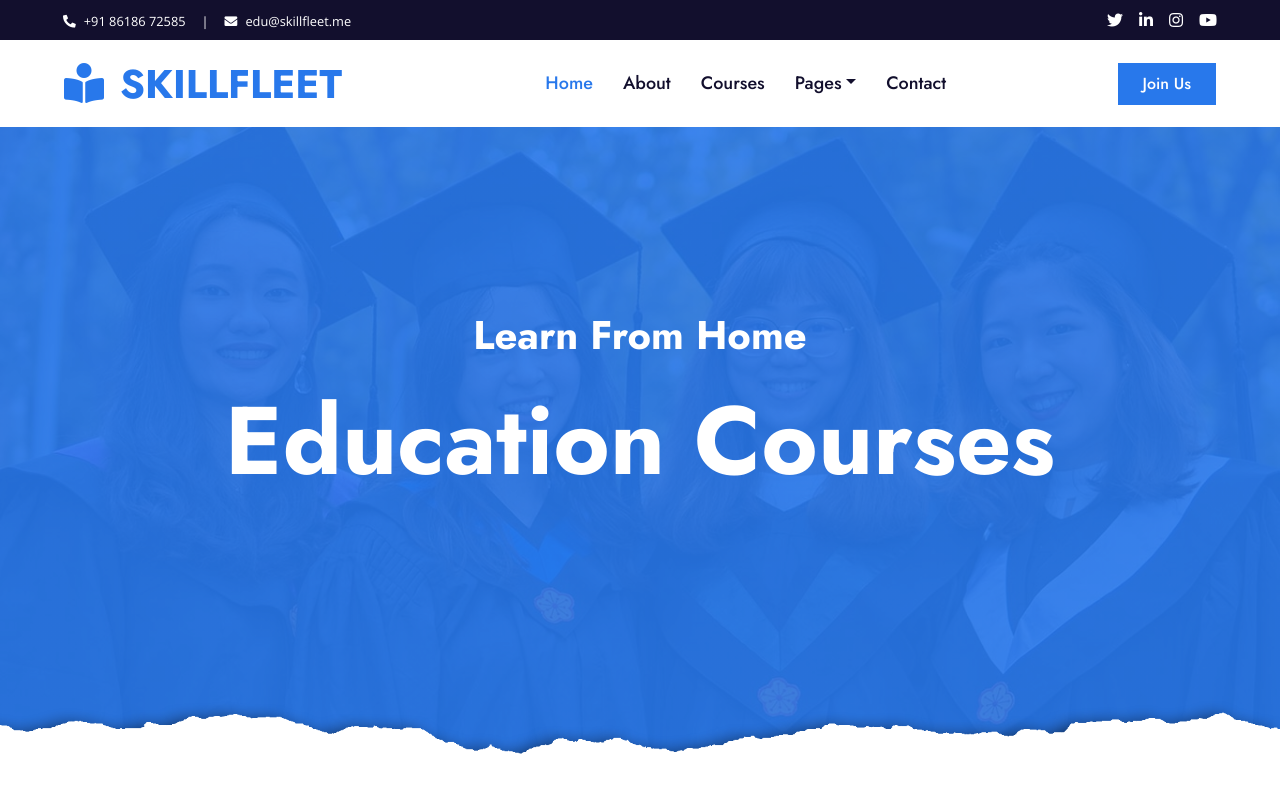
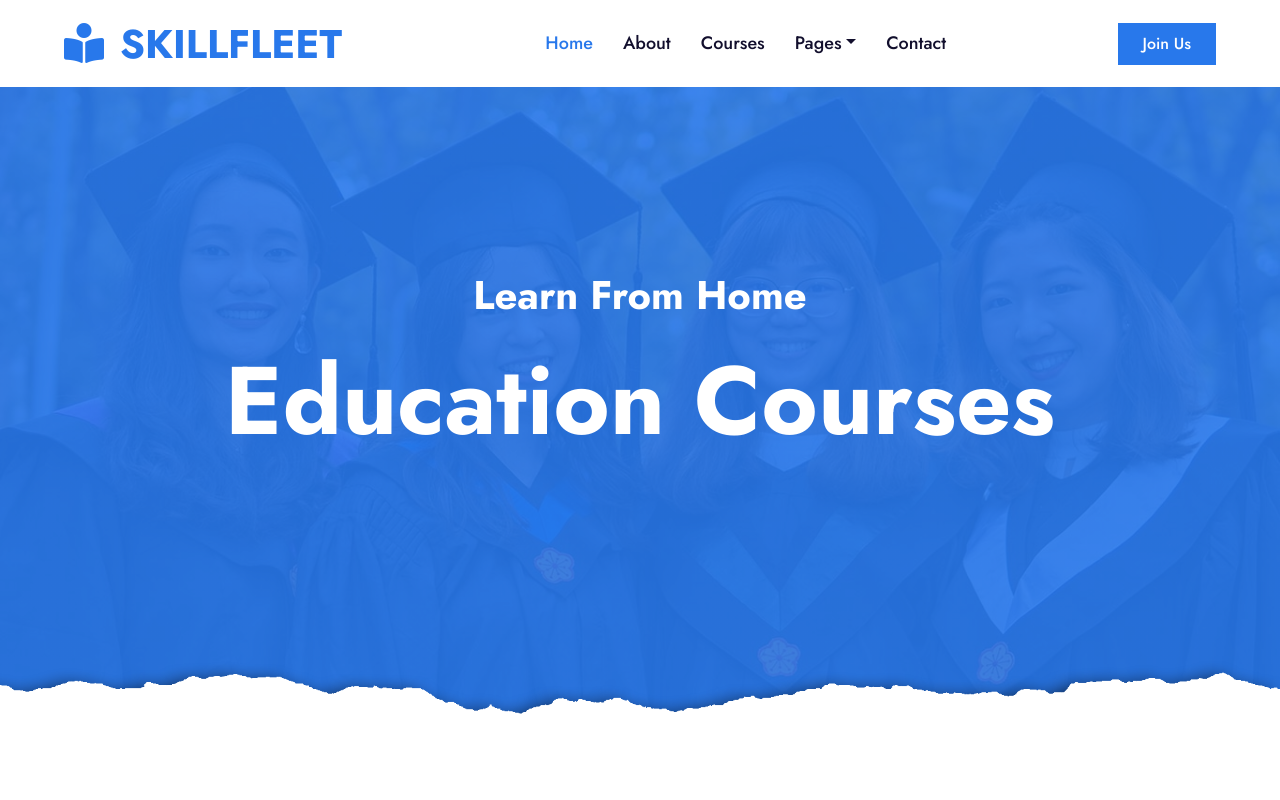
Before and after one commit to ssurajrh/Notesphere, a plain HTML site: page index.html in a window 1280 px wide. Shown: the top 800 px of the page. Drawn offline with nearby package versions, Linux system fonts and the light colour scheme.

Commit message:
Update index.html

```diff
--- a/index.html
+++ b/index.html
@@ -27,7 +27,7 @@
 
 <body>
     <!-- Topbar Start -->
-    <div class="container-fluid bg-dark">
+    <!-- div class="container-fluid bg-dark">
         <div class="row py-2 px-lg-5">
             <div class="col-lg-6 text-center text-lg-left mb-2 mb-lg-0">
                 <div class="d-inline-flex align-items-center text-white">
```
